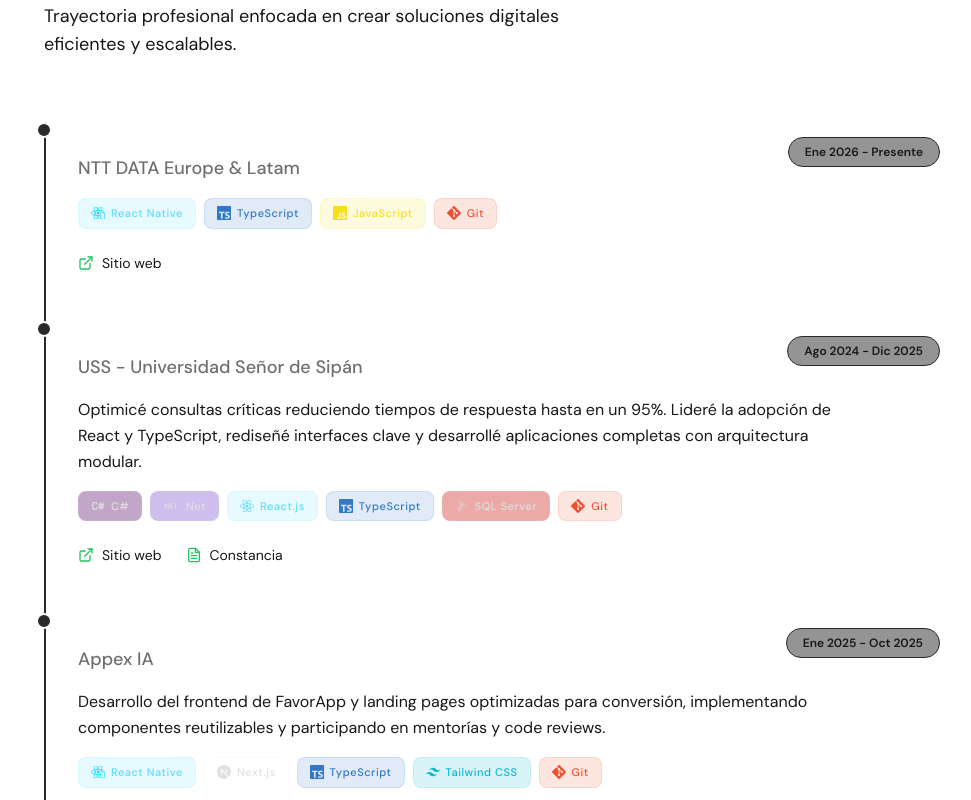
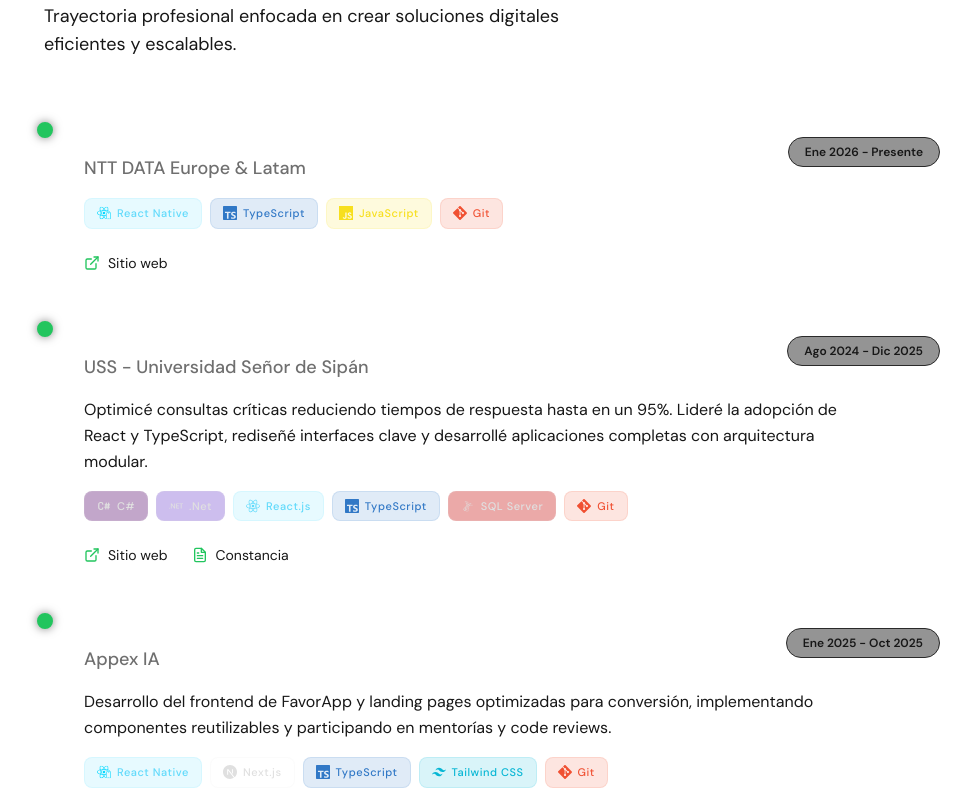
Before and after one commit to rody-huancas/dev-portfolio, a Next.js app: page / in a window 1280 px wide. Shown: the part 820-1620 px from the top of the page, without its empty margins (148-1119 px from the left). Built offline with nearby package versions, Linux system fonts and the light colour scheme.

Commit message:
feat: enhance CardExperience component with motion effects and improved structure

```diff
--- a/src/components/ExperienceSection/CardExperience.tsx
+++ b/src/components/ExperienceSection/CardExperience.tsx
@@ -1,19 +1,40 @@
+"use client";
+
+import { motion } from "framer-motion";
 import { techConfig } from "@/config/tech.config";
 import { IExperience } from "@/types/experience.types";
 import { FiExternalLink, FiFileText } from "react-icons/fi";
 
-interface Experience {
+interface ExperienceProps {
   experience: IExperience;
 }
 
-const CardExperience = ({ experience }: Experience) => {
+const CardExperience = ({ experience }: ExperienceProps) => {
   return (
-    <article className="group relative pl-8 pb-12 last:pb-0 border-l-2 border-button transition-colors duration-500">
-      <div className="absolute -left-0.5 top-0 w-0.5 h-0 bg-status transition-all duration-700 ease-in-out group-hover:h-full" />
+    <article className="group relative pl-10 pb-12 last:pb-0">
+      <motion.div
+        initial={{
+          backgroundColor: "#1e1e1e",
+          borderColor    : "rgba(255,255,255,0.1)",
+          scale          : 1,
+        }}
+        whileInView={{
+          backgroundColor: "#22C55E",
+          borderColor    : "#22C55E",
+          scale          : 1,
+        }}
+        viewport={{ once: false, margin: "0% 0px -50% 0px" }}
+        transition={{ duration: 0.3 }}
+        className="absolute -left-1.75 top-0 w-4 h-4 rounded-full border-2 bg-background z-20 shadow-[0_0_10px_rgba(0,0,0,0.5)]"
+      />
 
-      <div className="absolute -left-2.5 top-0 w-4 h-4 rounded-full bg-button border-2 border-background group-hover:bg-status group-hover:scale-125 transition-all duration-300 z-10" />
-
-      <div className="space-y-4 transform group-hover:translate-x-2 transition-transform duration-300">
+      <motion.div
+        initial={{ opacity: 0.3 }}
+        whileInView={{ opacity: 1 }}
+        viewport={{ once: false, margin: "0% 0px -50% 0px" }}
+        transition={{ duration: 0.5 }}
+        className="space-y-4"
+      >
         <div className="flex flex-col md:flex-row md:items-center justify-between gap-2">
           <div>
             <h3 className="text-2xl font-bold text-white group-hover:text-status transition-colors">
@@ -44,7 +65,7 @@ const CardExperience = ({ experience }: Experience) => {
                 style={{
                   backgroundColor: config?.bg    || "rgba(255,255,255,0.02)",
                   color          : config?.color || "#ffffff",
-                  borderColor    : config ? `${config.color}20` : "rgba(255,255,255,0.1)"
+                  borderColor    : config ? `${config.color}20` : "rgba(255,255,255,0.1)",
                 }}
               >
                 {Icon && <Icon size={14} style={{ color: config.color }} />}
@@ -64,9 +85,7 @@ const CardExperience = ({ experience }: Experience) => {
             <FiExternalLink className="text-status" size={16} />
             <span>Sitio web</span>
           </a>
-
-          {
-            experience.certificateUrl && (
+          {experience.certificateUrl && (
             <a
               href={experience.certificateUrl}
               target="_blank"
@@ -76,10 +95,9 @@ const CardExperience = ({ experience }: Experience) => {
               <FiFileText className="text-status" size={16} />
               <span>Constancia</span>
             </a>
-            )
-          }
+          )}
         </div>
-      </div>
+      </motion.div>
     </article>
   );
 };
```
Lines whose indentation alone changed are shown as unchanged.
